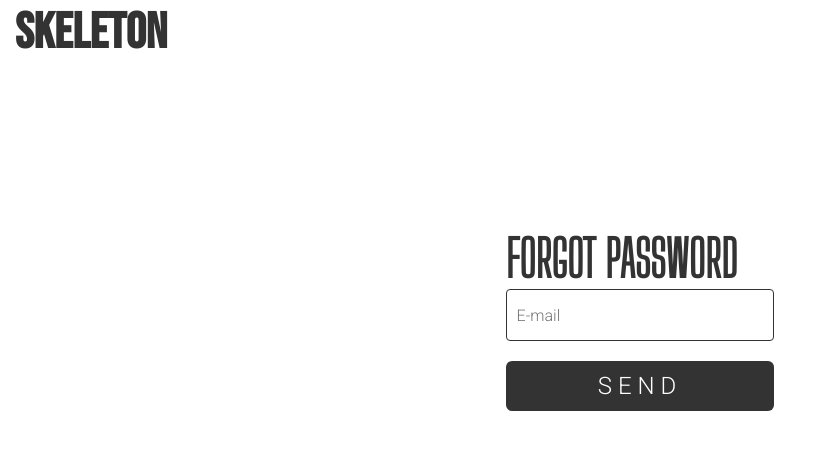
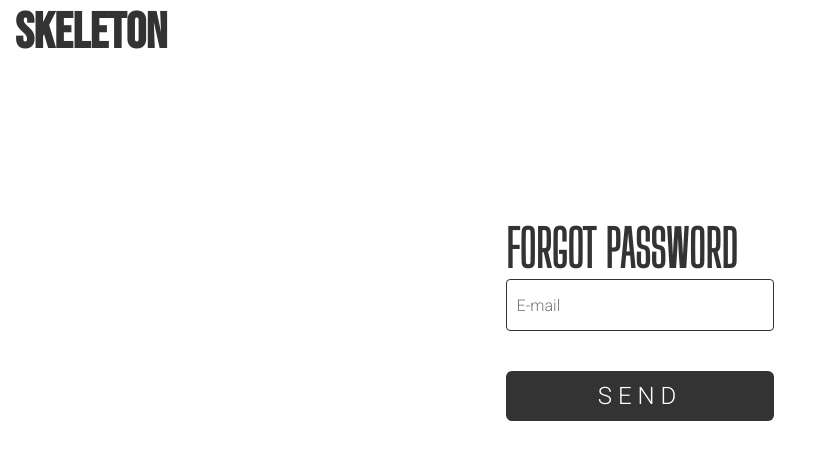
Before and after one commit to Dwarf95/vue-project-test, a Vue app: page /forgot-password in a window 1280 px wide. Shown: the top 460 px of the page, without its empty margins (0-821 px from the left). Built offline with nearby package versions, Linux system fonts and the light colour scheme.

Commit message:
Added holder div

```diff
--- a/src/pages/ForgotPassword/ForgotPassword.vue
+++ b/src/pages/ForgotPassword/ForgotPassword.vue
@@ -11,9 +11,11 @@
             v-model="item.value"
             :placeholder="item.placeholder"
           />
-          <small style="color: crimson" v-if="item.error">{{
+          <div class="h-20px">
+            <small style="color: crimson" v-if="item.error">{{
             item.message
           }}</small>
+          </div>
         </div>
         <button type="send" class="pointer">SEND</button>
       </form>
@@ -63,6 +65,7 @@ export default {
 </script>
 
 <style lang="scss" scoped>
+.h-20px { height: 20px; }
 .pointer {
   cursor: pointer !important;
 }
```
